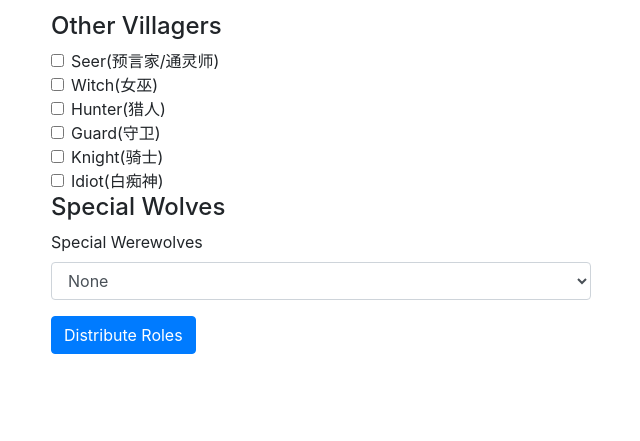
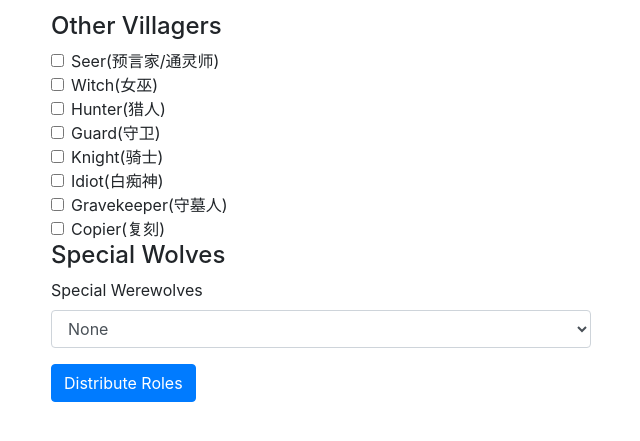
Before and after one commit to reliu375/Werewolf-Facilitation-Helper, a Flask app: page /moderate in a window 1280 px wide. Shown: the part 235-676 px from the top of the page, without its empty margins (34-674 px from the left). Run offline with Flask 2, Linux system fonts and the light colour scheme; some libraries are stand-ins or nearby versions.

```diff
--- a/app/static/checker.js
+++ b/app/static/checker.js
@@ -8,6 +8,8 @@ var roleDict = {
   "knight": "骑士",
   "idiot": "白痴神",
   "seer!": "通灵师",
+  "gravekeeper": "守墓人",
+  "copier": "复刻",
   "nightmare wolf": "梦魇",
   "wolf king": "狼王",
   "wolf beauty": "狼美人",
--- a/app/static/moderate.js
+++ b/app/static/moderate.js
@@ -33,6 +33,12 @@ function parseInput(){
   var idiotElement = document.getElementById('idiot');
   var numIdiot = (idiotElement.checked) ? 1 : 0;
 
+  var graveElement = document.getElementById('gravekeeper');
+  var numGrave = (graveElement.checked) ? 1 : 0;
+
+  var copyElement = document.getElementById('copier');
+  var numCopy = (copyElement.checked) ? 1 : 0;
+
 // Special Wolves
   var specialWolvesElement = document.getElementById('special_wolves');
   var regExp = /[(/]/;
@@ -47,6 +53,8 @@ function parseInput(){
                     'guard': numGuard,
                     'knight': numKnight,
                     'idiot': numIdiot,
+                    'gravekeeper': numGrave,
+                    'copier': numCopy,
                     'special_wolf': specialWolfList };
   return input_dict
 }
--- a/app/templates/moderate.html
+++ b/app/templates/moderate.html
@@ -67,6 +67,18 @@
 					    Idiot(白痴神)
 					  </label>
 					</div>
+					<div class="form-check">
+					  <input class="form-check-input" type="checkbox" value="" id="gravekeeper">
+					  <label class="form-check-label" for="gravekeeper">
+					    Gravekeeper(守墓人)
+					  </label>
+					</div>
+					<div class="form-check">
+						<input class="form-check-input" type="checkbox" value="" id="copier">
+						<label class="form-check-label" for="copier">
+							Copier(复刻)
+						</label>
+					</div>
 					<h4>Special Wolves</h4>
 					<div class="form-group">
 				    <label for="exampleFormControlSelect1">Special Werewolves</label>
```
